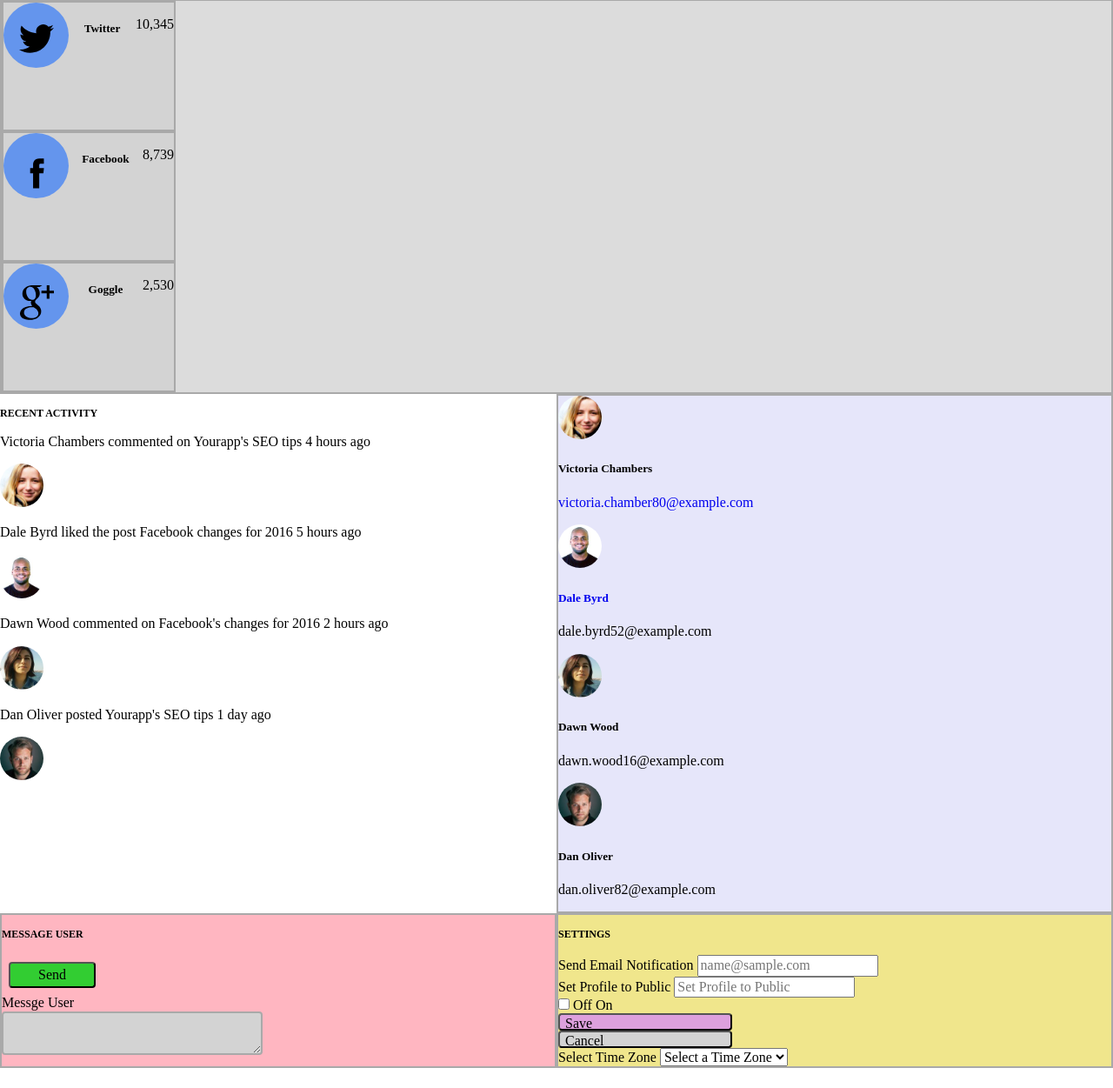
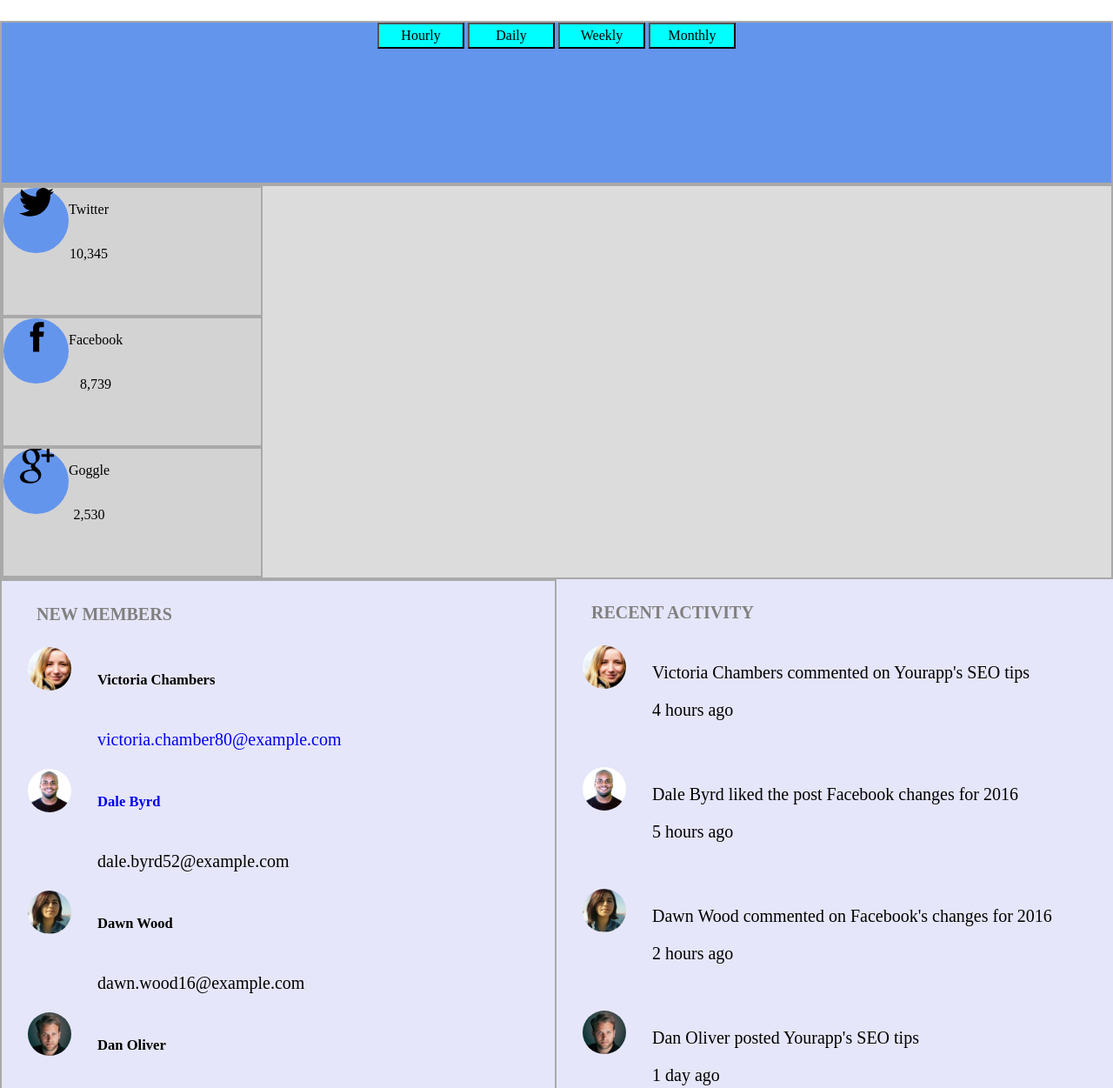
Before and after one commit to ddulaney77/treehouse-project-9, a plain HTML site: page index.html in a window 1280 px wide. Shown: the part 1301-2552 px from the top of the page at 87% size. Before the commit the page ends 2529 px from the top, so only its background shows below. Drawn offline with Linux system fonts and the light colour scheme.

Commit message:
fixed html and css styling in new members and recent activity areas and worked on stats icons and areas

```diff
--- a/index.html
+++ b/index.html
@@ -196,7 +196,8 @@
   c0-0.3,0-0.6,0-0.8C30,5.6,31.1,4.4,32,3.1z"/>
   </svg>
         </g>
-        <h5>Twitter</h5>
+        <div class="stat-content">
+        <p>Twitter</p>
         <p>10,345</p>
       </div>
   </div>
@@ -204,11 +205,13 @@
     <g class="social-icon">
     <svg class="face-icon"enable-background="new 0 0 56.693 56.693" height="40px" id="Layer_1" version="1.1" viewBox="0 0 56.693 56.693" width="40px" xml:space="preserve" xmlns="http://www.w3.org/2000/svg" xmlns:xlink="http://www.w3.org/1999/xlink"><path d="M40.43,21.739h-7.645v-5.014c0-1.883,1.248-2.322,2.127-2.322c0.877,0,5.395,0,5.395,0V6.125l-7.43-0.029  c-8.248,0-10.125,6.174-10.125,10.125v5.518h-4.77v8.53h4.77c0,10.947,0,24.137,0,24.137h10.033c0,0,0-13.32,0-24.137h6.77  L40.43,21.739z"/></svg>
   </g>
-  <h5>Facebook</h5>
+      <div class="stat-content">
+        <p>Facebook</p>
           <p>8,739</p>
       </div>
+</div>
+
   <div class="goog">
-
     <g class="social-icon">
 <!-- Generator: Adobe Illustrator 19.1.0, SVG Export Plug-In . SVG Version: 6.00 Build 0)  -->
       <svg class="goog-icon"version="1.1" id="Layer_1" xmlns="http://www.w3.org/2000/svg" xmlns:xlink="http://www.w3.org/1999/xlink" height="40px" width="40px"
@@ -231,24 +234,25 @@
 	h-4.9v4.9h-2.5V7.4h-4.9V4.9h4.9V0h2.5v4.9H32.8z"/>
 </svg>
 </g>
-<h5>Goggle</h5>
+    <div class="stat-content">
+      <p>Goggle</p>
         <p>2,530</p>
   </div>
+  </div>
+
 </section>
 
 <section class="members">
-  <ul>
-    <li>
+  <h4>New Members</h4>
       <div class="card">
         <img src="images/victoria.jpg" alt="image of Victoria">
-          <div class="card-cntent">
+          <div class="card-content">
               <h5>Victoria Chambers</h5>
         <a href="mailto:victoria.chamber80@example.com">
           <p>victoria.chamber80@example.com</p>
       </div>
       </div>
-      </li>
-        <li>
+
             <div class="card">
               <img src="images/dale.jpg" alt="image of Dale">
                 <div class="card-content">
@@ -257,9 +261,8 @@
                   <p>dale.byrd52@example.com</p>
                 </div>
             </div>
-          </li>
-          <li>
-            <div clss="card">
+
+            <div class="card">
               <img src="images/dawn.jpg" alt="image of Dawn">
                 <div class="card-content">
                   <h5>Dawn Wood</h5>
@@ -267,8 +270,7 @@
                      <p>dawn.wood16@example.com</p>
                 </div>
             </div>
-            </li>
-     <li>
+
        <div class="card">
           <img src="images/dan.jpg" alt="image of Dan">
             <div class="card-content">
@@ -277,21 +279,42 @@
               <p>dan.oliver82@example.com</p>
         </div>
       </div>
-    </li>
-  </ul>
 </section>
 
-<div class="activity">
+<section class="activity">
   <h4>Recent Activity</h4>
-    <p>Victoria Chambers commented on Yourapp's SEO tips 4 hours ago</p>
+    <div class="mem-pic">
       <img src="images/victoria.jpg" alt="image of Victoria">
-    <p>Dale Byrd liked the post Facebook changes for 2016 5 hours ago</p>
+        <div class="mem-activity">
+          <p>Victoria Chambers commented on Yourapp's SEO tips</p>
+            <span>4 hours ago</span>
+    </div>
+</div>
+
+    <div class="mem-pic">
       <img src="images/dale.jpg" alt="image of Dale">
-    <p>Dawn Wood commented on Facebook's changes for 2016 2 hours ago</p>
+        <div class="mem-activity">
+          <p>Dale Byrd liked the post Facebook changes for 2016</p>
+            <span> 5 hours ago</span>
+      </div>
+    </div>
+
+    <div class="mem-pic">
       <img src="images/dawn.jpg" alt="image of Dawn">
-    <p>Dan Oliver posted Yourapp's SEO tips 1 day ago</p>
+        <div class="mem-activity">
+          <p>Dawn Wood commented on Facebook's changes for 2016</p>
+            <span> 2 hours ago</span>
+      </div>
+  </div>
+
+    <div class="mem-pic">
         <img src="images/dan.jpg" alt="image of Dan">
+          <div class="mem-activity">
+            <p>Dan Oliver posted Yourapp's SEO tips</p>
+              <span>1 day ago</span>
       </div>
+  </div>
+</section>
 
 
 <section class="set">
--- a/js/app.js
+++ b/js/app.js
@@ -1,63 +1,65 @@
-// let myChart = document.getElementById('myChart').getContext('2d');
 
-//   // Global Options
-//   Chart.defaults.global.defaultFontFamily = 'Lato';
-//   Chart.defaults.global.defaultFontSize = 18;
-//   Chart.defaults.global.defaultFontColor = '#777';
 
-//   let massPopChart = new Chart(myChart, {
-//     type:'bar', // bar, horizontalBar, pie, line, doughnut, radar, polarArea
-//     data:{
-//       labels:['Boston', 'Worcester', 'Springfield', 'Lowell', 'Cambridge', 'New Bedford'],
-//       datasets:[{
-//         label:'Population',
-//         data:[
-//           617594,
-//           181045,
-//           153060,
-//           106519,
-//           105162,
-//           95072
-//         ],
-//         //backgroundColor:'green',
-//         backgroundColor:[
-//           'rgba(255, 99, 132, 0.6)',
-//           'rgba(54, 162, 235, 0.6)',
-//           'rgba(255, 206, 86, 0.6)',
-//           'rgba(75, 192, 192, 0.6)',
-//           'rgba(153, 102, 255, 0.6)',
-//           'rgba(255, 159, 64, 0.6)',
-//           'rgba(255, 99, 132, 0.6)'
-//         ],
-//         borderWidth:1,
-//         borderColor:'#777',
-//         hoverBorderWidth:3,
-//         hoverBorderColor:'#000'
-//       }]
-//     },
-//     options:{
-//       title:{
-//         display:true,
-//         text:'Largest Cities In Massachusetts',
-//         fontSize:25
-//       },
-//       legend:{
-//         display:true,
-//         position:'right',
-//         labels:{
-//           fontColor:'#000'
-//         }
-//       },
-//       layout:{
-//         padding:{
-//           left:50,
-//           right:0,
-//           bottom:0,
-//           top:0
-//         }
-//       },
-//       tooltips:{
-//         enabled:true
-//       }
-//     }
-//   });
+let myChart = document.getElementById('myChart').getContext('2d');
+
+// Global Options
+Chart.defaults.global.defaultFontFamily = 'Lato';
+Chart.defaults.global.defaultFontSize = 18;
+Chart.defaults.global.defaultFontColor = '#777';
+
+let massPopChart = new Chart(myChart, {
+  type:'bar', // bar, horizontalBar, pie, line, doughnut, radar, polarArea
+  data:{
+    labels:['Boston', 'Worcester', 'Springfield', 'Lowell', 'Cambridge', 'New Bedford'],
+    datasets:[{
+      label:'Population',
+      data:[
+        617594,
+        181045,
+        153060,
+        106519,
+        105162,
+        95072
+      ],
+      //backgroundColor:'green',
+      backgroundColor:[
+        'rgba(255, 99, 132, 0.6)',
+        'rgba(54, 162, 235, 0.6)',
+        'rgba(255, 206, 86, 0.6)',
+        'rgba(75, 192, 192, 0.6)',
+        'rgba(153, 102, 255, 0.6)',
+        'rgba(255, 159, 64, 0.6)',
+        'rgba(255, 99, 132, 0.6)'
+      ],
+      borderWidth:1,
+      borderColor:'#777',
+      hoverBorderWidth:3,
+      hoverBorderColor:'#000'
+    }]
+  },
+  options:{
+    title:{
+      display:true,
+      text:'Largest Cities In Massachusetts',
+      fontSize:25
+    },
+    legend:{
+      display:true,
+      position:'right',
+      labels:{
+        fontColor:'#000'
+      }
+    },
+    layout:{
+      padding:{
+        left:50,
+        right:0,
+        bottom:0,
+        top:0
+      }
+    },
+    tooltips:{
+      enabled:true
+    }
+  }
+});
--- a/scss/components/_navigation.scss
+++ b/scss/components/_navigation.scss
@@ -14,7 +14,7 @@
   "main main"
   "traffic-nav traffic-nav"
   "stats stats"
-  "activity members"
+  "members activity"
   "mess set";
 }
 
--- a/scss/components/_new-members.scss
+++ b/scss/components/_new-members.scss
@@ -1,22 +1,37 @@
  img {
+  display:block;
   max-width: 100%;
   width:50px;
   height:50px;
   border-radius: 50%;
 }
-
+ h4{
+   margin-left: 40px;
+   font-size: 20px;
+   color: grey;
+ }
 .members {
   grid-area: members;
   background-color: lavender;
   border:2px darkgrey solid;
 }
 
-.members ul {
-  display:flex;
-  flex-direction: column;
-  justify-content: space-around;
-}
+
 
 .mess{
   background-color: lightpink;
 }
+
+.card {
+  display: flex;
+  flex-direction: row;
+  margin-left: 30px;
+  height: 140px;
+}
+
+.card-content {
+  display: flex;
+  flex-direction: column;
+  font-size: 20px;
+  margin-left: 30px;
+}
--- a/scss/components/_recent-activity.scss
+++ b/scss/components/_recent-activity.scss
@@ -4,5 +4,21 @@
 // Add the information for each user as shown in the mockup, such as Member name, email address, Sign up Date etc.
 .activity {
   grid-area: activity;
+  background-color: lavender;
+
 
 }
+
+.mem-pic {
+  display: flex;
+  flex-direction: row;
+  margin-left: 30px;
+  height: 140px;
+}
+
+.mem-activity {
+  display: flex;
+  flex-direction: column;
+  margin-left: 30px;
+  font-size: 20px;
+}
--- a/scss/components/_social-stats.scss
+++ b/scss/components/_social-stats.scss
@@ -12,36 +12,33 @@
 .twit{
   display: flex;
   flex-direction: row;
-  justify-content: space-between;
   text-align: center;
-  margin-top: auto;
   height: 150px;
-  width:200px;
+  width:300px;
   background-color: lightgrey;
   border:2px darkgrey solid;
+
 }
 
 .face{
   display: flex;
   flex-direction: row;
-  justify-content: space-between;
   text-align: center;
-  margin-top: auto;
   height:150px;
-  width:200px;
+  width:300px;
   background-color:lightgrey;
   border:2px darkgrey solid;
+
 }
 .goog{
   display: flex;
   flex-direction: row;
-  justify-content: space-between;
-  margin-top: auto;
   text-align: center;
   height: 150px;
-  width:200px;
+  width:300px;
   background-color: lightgrey;
   border:2px darkgrey solid;
+
 }
 
 .social-icon {
@@ -50,5 +47,15 @@
   height:75px;
   width:75px;
   text-align: center;
-  padding-top: 25px;
+
+
+
 }
+
+.stat-content {
+  display: flex;
+  flex-direction: column;
+  text-align: center;
+
+
+}
```
Also changed, not shown: css/styles.css, 1 other file. Lines whose indentation alone changed are shown as unchanged.
